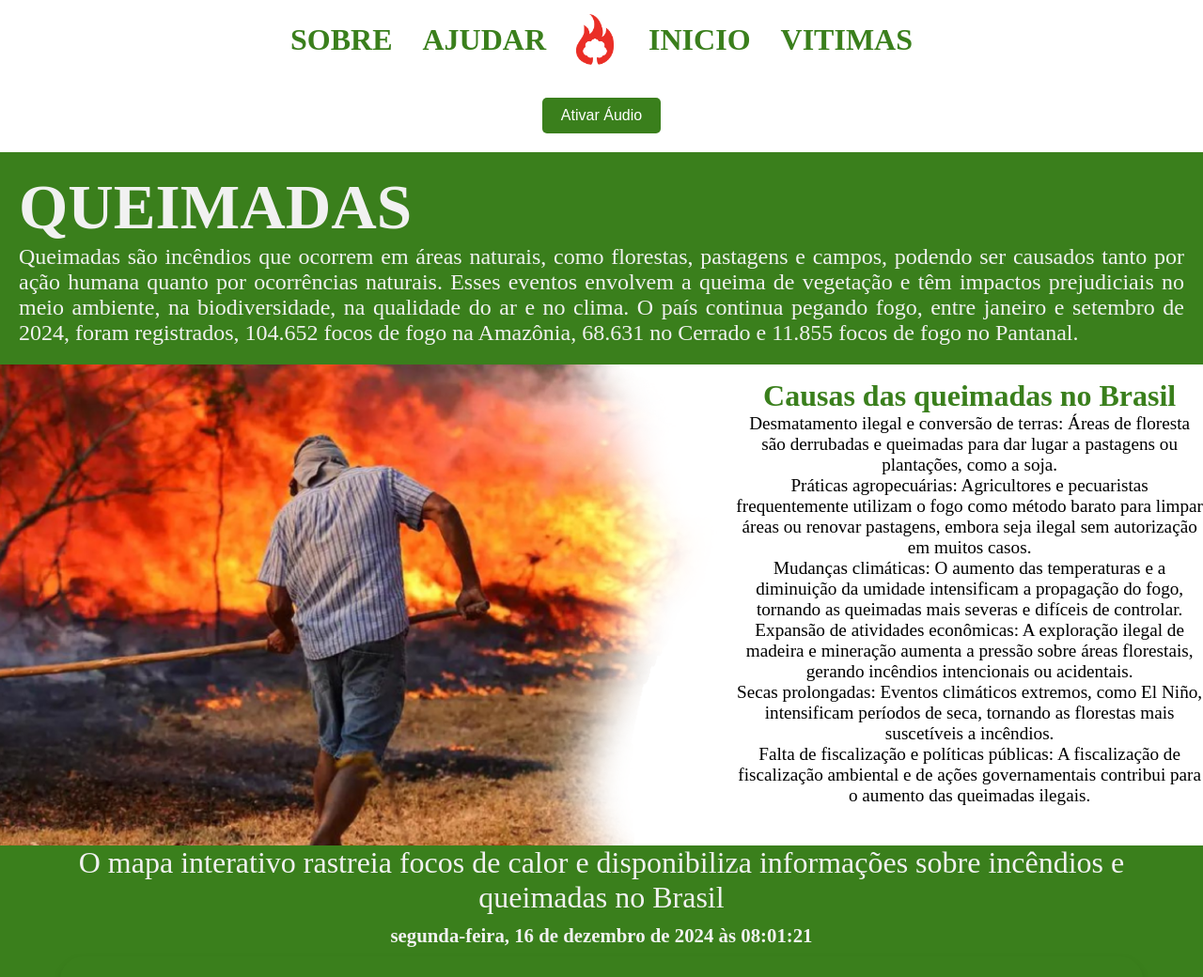
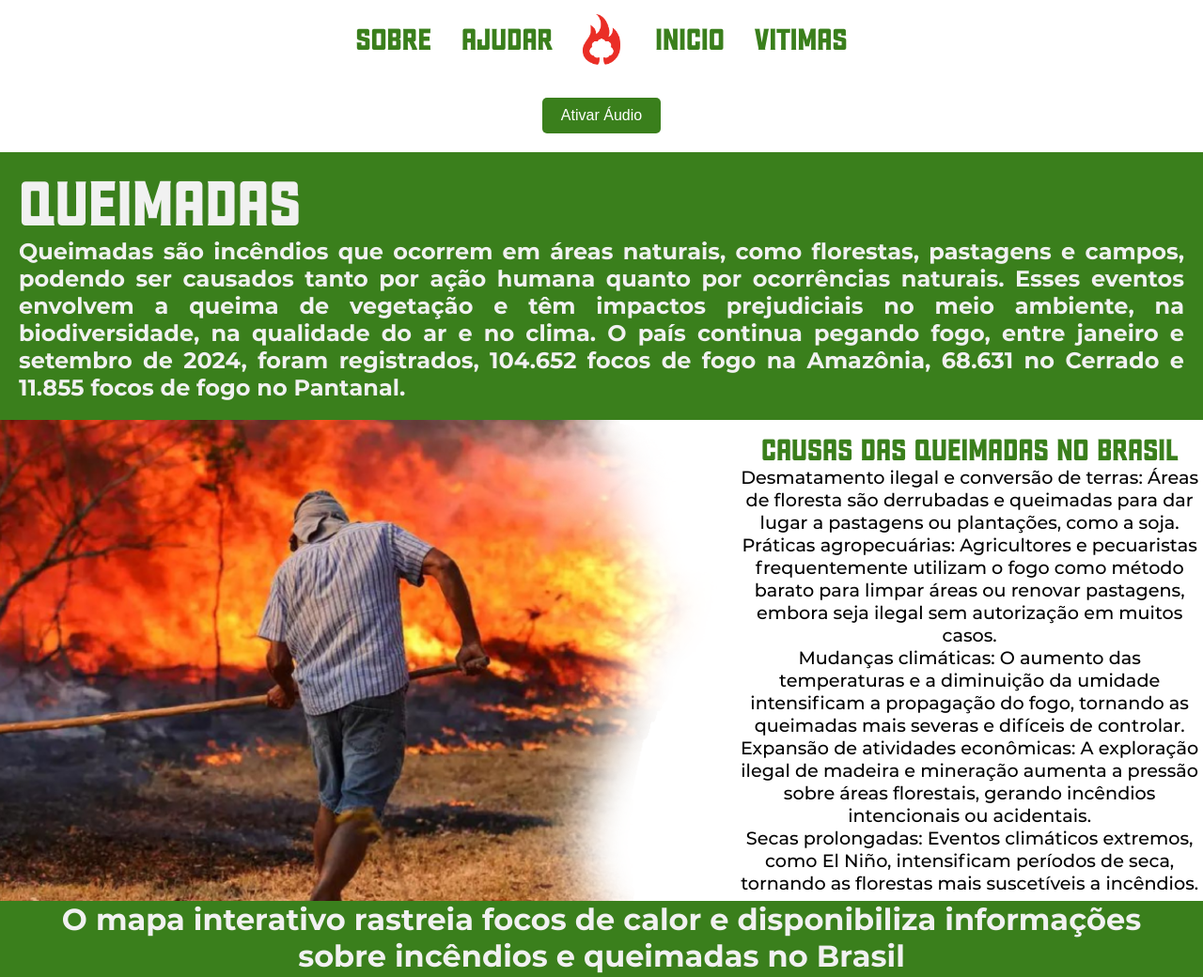
Before and after one commit to xXTHUND3RXx/Projeto-final-m2, a plain HTML site: page Sobre.html in a window 1280 px wide. Shown: the top 1040 px of the page at 94% size. Drawn offline with nearby package versions, Linux system fonts and the light colour scheme; the site is published under a folder, as on GitHub Pages, so addresses that start at the root find nothing; grey boxes are pictures that could not be loaded.

Commit message:
:truck: chore: alteração de rotas das fonts

```diff
--- a/Sobre.html
+++ b/Sobre.html
@@ -6,7 +6,7 @@
     <meta name="viewport" content="width=device-width, initial-scale=1.0">
     <title>Sobre</title>
     <link rel="stylesheet" href="src/styles/global.css">
-    <link rel="stylesheet" href="src/styles/Sobre.css">
+    <link rel="stylesheet" href="src/styles/sobre.css">
 </head>
 
 <body>
--- a/src/styles/global.css
+++ b/src/styles/global.css
@@ -7,7 +7,7 @@
 @font-face {
     font-family: "Mont Bold";
     /*parágrafos destaques*/
-    src: url("/src/font/Montserrat-Bold.ttf") format("truetype");
+    src: url("../font/Montserrat-Bold.ttf") format("truetype");
     font-weight: normal;
     font-style: normal;
 }
@@ -15,7 +15,7 @@
 @font-face {
     font-family: "Mont Regular";
     /*parágrafos menores*/
-    src: url("/src/font/Montserrat-Regular.ttf") format("truetype");
+    src: url("../font/Montserrat-Regular.ttf") format("truetype");
     font-weight: normal;
     font-style: normal;
 }
@@ -23,7 +23,7 @@
 @font-face {
     font-family: "Mont Medium";
     /*parágrafos*/
-    src: url("/src/font/Montserrat-Medium.ttf") format("truetype");
+    src: url("../font/Montserrat-Medium.ttf") format("truetype");
     font-weight: normal;
     font-style: normal;
 }
@@ -31,7 +31,7 @@
 @font-face {
     font-family: "Uniform";
     /*título importante*/
-    src: url("/src/font/UniformBold.otf") format("opentype");
+    src: url("../font/UniformBold.otf") format("opentype");
     font-weight: normal;
     font-style: normal;
 }
```
Also changed, not shown: index.html (+1 -1 lines), src/styles/inicio.css (+11 -2 lines), public/images/queimada-2.jpg (renamed from public/images/Queimada 2.jpg).
